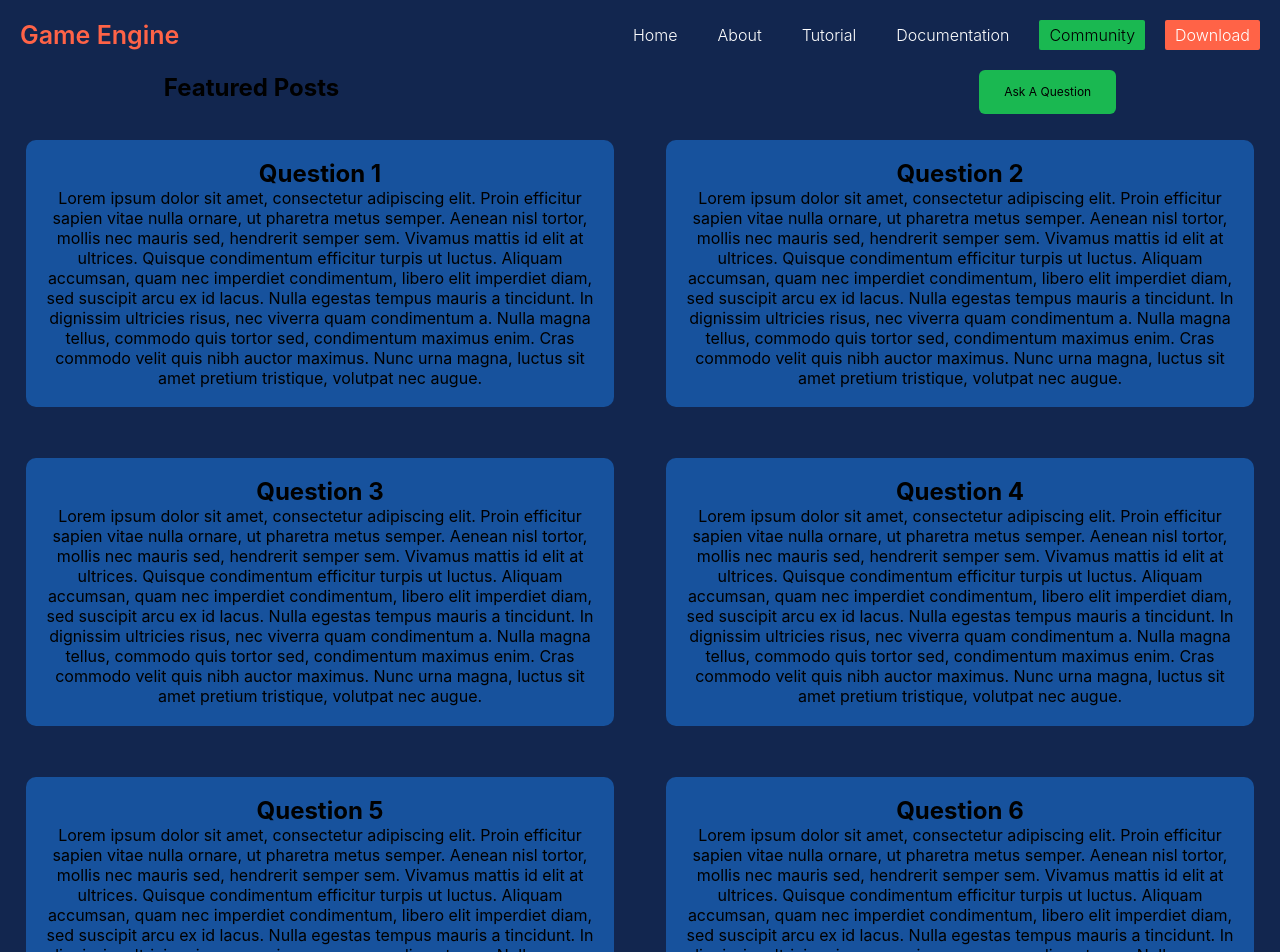
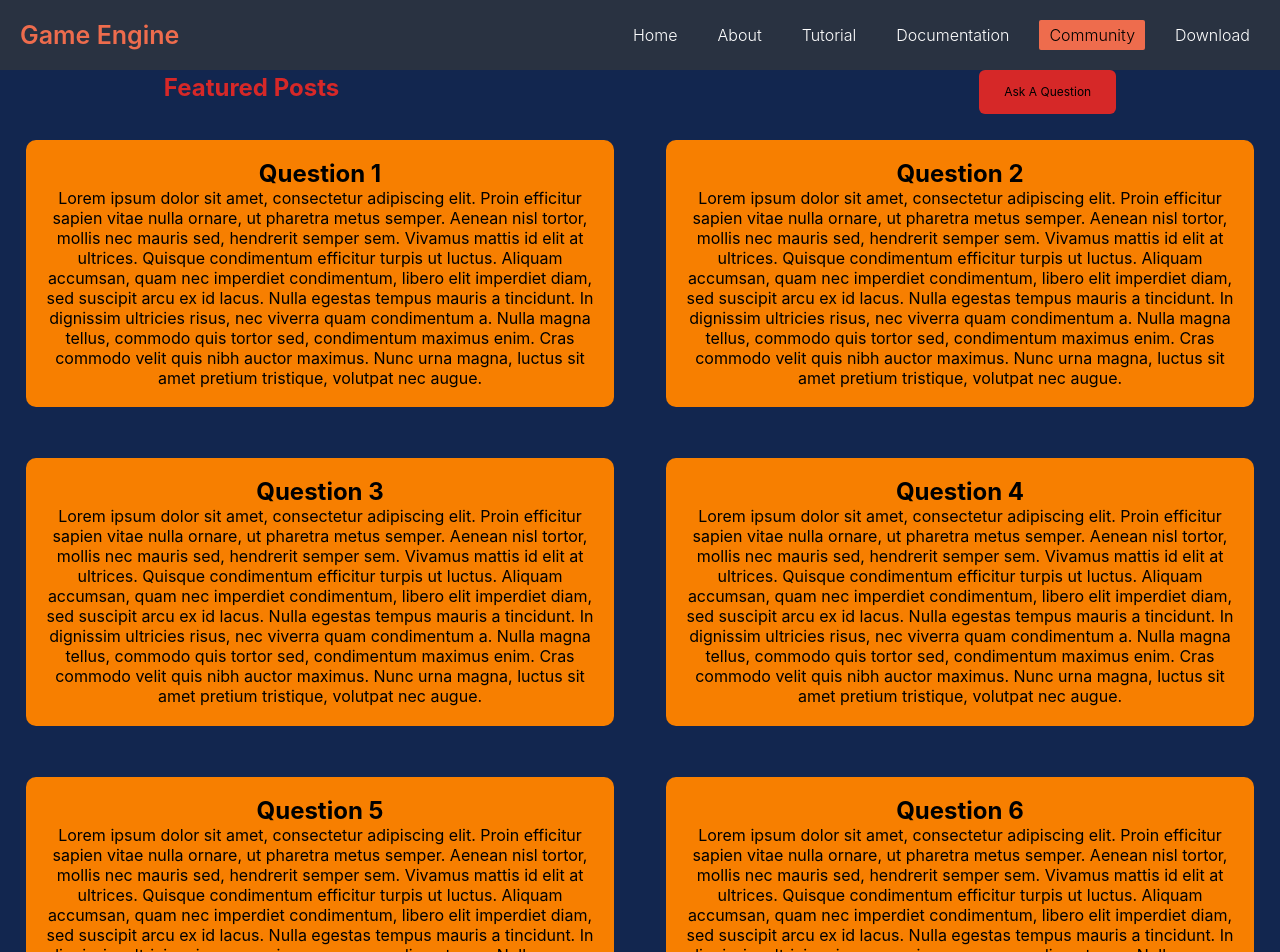
Before and after one commit to LiamANeeson/MSc-Game-Engine-Project-Website, a React (Create React App) app in the folder client/: page /community in a window 1280 px wide. Shown: the top 952 px of the page. Built offline with nearby package versions, Linux system fonts and the light colour scheme.

Commit message:
Changed Palette and added to README

```diff
--- a/client/src/Components/Navbar/Navbar.css
+++ b/client/src/Components/Navbar/Navbar.css
@@ -3,11 +3,11 @@
 }
 
 nav {
-    background: #12264f;
+    background: #293241;
     padding: 20px;
     display: flex;
     justify-content: space-between;
-    color: green;
+    color: #EE6C4D;
     position: relative;
     z-index: 99;
   }
@@ -33,11 +33,11 @@ nav {
   .logo {
     font-weight: 600;
     font-size: 25px;
-    color: tomato;
+    color: #EE6C4D;
   }
 
   .logo font {
-    color: tomato;
+    color: #EE6C4D;
   }
 
   .menu-list {
@@ -50,7 +50,7 @@ nav {
   .menu-list li:last-child a {
     font-weight: 300;
     padding: 5px 10px;
-    background-color: tomato;
+    background-color: EE6C4D;
     transition: all 0.5s ease-in-out;
     margin-left: 20px;
     border-radius: 2px;
@@ -66,7 +66,7 @@ nav {
 
   .menu-list li a:hover,
   .menu-list li a.active {
-    background-color: #1ab851;
+    background-color: #EE6C4D;
     border-radius: 2px;
     color: #000;
     transition: all 0.5s ease-in-out;
--- a/client/src/Components/Sidebar/Sidebar.css
+++ b/client/src/Components/Sidebar/Sidebar.css
@@ -1,7 +1,7 @@
 .sidebar {
     height: 100vh;
     width: 30vh;
-    background-color: #12264f;
+    background-color: #293241;
 }
 
 .sidebarList {
@@ -24,7 +24,7 @@
 
 .sidebarList .row:hover {
     cursor: pointer;
-    background-color: #17529d;
+    background-color: #3D5A80;
 }
 
 .row {
@@ -42,7 +42,7 @@
 
 .row a {
     text-decoration: none;
-    color: tomato;
+    color: #EE6C4D;
     font-size: 18px;
     width: 95%;
     height: 100%;
--- a/client/src/Pages/About/About.css
+++ b/client/src/Pages/About/About.css
@@ -1,5 +1,5 @@
 .container {
-    background-color: #12264f;
+    background-color: #003049;
     display: grid;
     grid-template-columns: 1fr;
     grid-template-areas:
@@ -14,7 +14,7 @@
 .title-header {
     grid-area: title-header;
     text-align: center;
-    background-color: #12264f;
+    background-color: #003049;
     color: #f4eb95;
     margin: 3%;
 }
@@ -22,7 +22,7 @@
 .about-box-1{
     grid-area: about-box-1;
     text-align: center;
-    background-color: #17529d;
+    background-color: #F77F00;
     padding: 5%;
     border-radius: 20px;
     margin: 5%;
@@ -31,7 +31,7 @@
 .about-box-2{
     grid-area: about-box-2;
     text-align: center;
-    background-color: #17529d;
+    background-color: #F77F00;
     padding: 5%;
     border-radius: 20px;
     margin: 5%;
@@ -40,14 +40,14 @@
 .about-box-3{
     grid-area: about-box-3;
     text-align: center;
-    background-color: #17529d;
+    background-color: #F77F00;
     padding: 5%;
     border-radius: 20px;
     margin: 5%;
 }
 
 .about-btn {
-    background-color: #1ab851;;
+    background-color: #D62828;
     cursor: pointer;
     border-radius: 6px;
     backface-visibility: hidden;
--- a/client/src/Pages/Community/Community.css
+++ b/client/src/Pages/Community/Community.css
@@ -14,11 +14,12 @@
 
 .community-headline {
     grid-area: community-headline;
+    color: #D62828;
 }
 
 .ask-q-btn {
     margin-left: 50%;
-    background-color: #1ab851;;
+    background-color: #D62828;
     cursor: pointer;
     border-radius: 6px;
     backface-visibility: hidden;
@@ -37,7 +38,7 @@
 
 .post-box-1 {
     grid-area: post-box-1;
-    background-color: #17529d;
+    background-color: #F77F00;
     margin: 4%;
     border-radius: 10px;
     padding: 3%;
@@ -45,7 +46,7 @@
 
 .post-box-2 {
     grid-area: post-box-2;
-    background-color: #17529d;
+    background-color: #F77F00;
     margin: 4%;
     border-radius: 10px;
     padding: 3%;
@@ -53,7 +54,7 @@
 
 .post-box-3 {
     grid-area: post-box-3;
-    background-color: #17529d;
+    background-color: #F77F00;
     margin: 4%;
     border-radius: 10px;
     padding: 3%;
@@ -61,7 +62,7 @@
 
 .post-box-4 {
     grid-area: post-box-4;
-    background-color: #17529d;
+    background-color: #F77F00;
     margin: 4%;
     border-radius: 10px;
     padding: 3%;
@@ -69,7 +70,7 @@
 
 .post-box-5 {
     grid-area: post-box-5;
-    background-color: #17529d;
+    background-color: #F77F00;
     margin: 4%;
     border-radius: 10px;
     padding: 3%;
@@ -77,7 +78,7 @@
 
 .post-box-6 {
     grid-area: post-box-6;
-    background-color: #17529d;
+    background-color: #F77F00;
     margin: 4%;
     border-radius: 10px;
     padding: 3%;
--- a/client/src/Pages/Home/Home.css
+++ b/client/src/Pages/Home/Home.css
@@ -1,5 +1,5 @@
 .homePage-container {
-    background-color: #17529d;
+    background-color: #003049;
     display: grid;
     grid-template-rows: 2fr 1fr 1fr 0.55fr;
     justify-content: center;
@@ -16,7 +16,7 @@
 }
 
 .headline-text {
-    color: #f4eb95;
+    color: #F77F00;
     background-color: #12264f;
     display: grid;;
     font-weight: bold;
@@ -25,11 +25,11 @@
 
 .blurb {
     padding: 5%;
-    color: #f4eb95;
+    color: #EAE2B7;
 }
 
 .head-btn {
-    background-color: tomato;
+    background-color: #D62828;
     cursor: pointer;
     border-radius: 6px;
     backface-visibility: hidden;
@@ -48,37 +48,37 @@
 }
 
 .head-btn:hover {
-    background-color: rgb(208, 81, 58);
+    background-color: rgb(179, 69, 50);
 }
 
 .home-box-1{
     grid-area: home-box-1;
-    background-color: #12264f;
+    background-color: #F77F00;
     margin: 2%;
     border-radius: 10px;
 }
 .home-box-2{
     grid-area: home-box-2;
-    background-color: #12264f;
+    background-color: #F77F00;
     margin: 2%;
     border-radius: 10px;
 }
 .home-box-3{
     grid-area: home-box-3;
     height: auto;
-    background-color: #12264f;
+    background-color: #F77F00;
     margin: 2%;
     border-radius: 10px;
 }
 .home-box-4{
     grid-area: home-box-4;
-    background-color: #12264f;
+    background-color: #F77F00;
     margin: 2%;
     border-radius: 10px;
 }
 
 .homePage-container .box-head {
-    color: #f4eb95;
+    color: #FCBF49;
     padding-top: 3%;
 }
 
```
Also changed, not shown: 2 other files (tests, documents, lock files or other folders).
